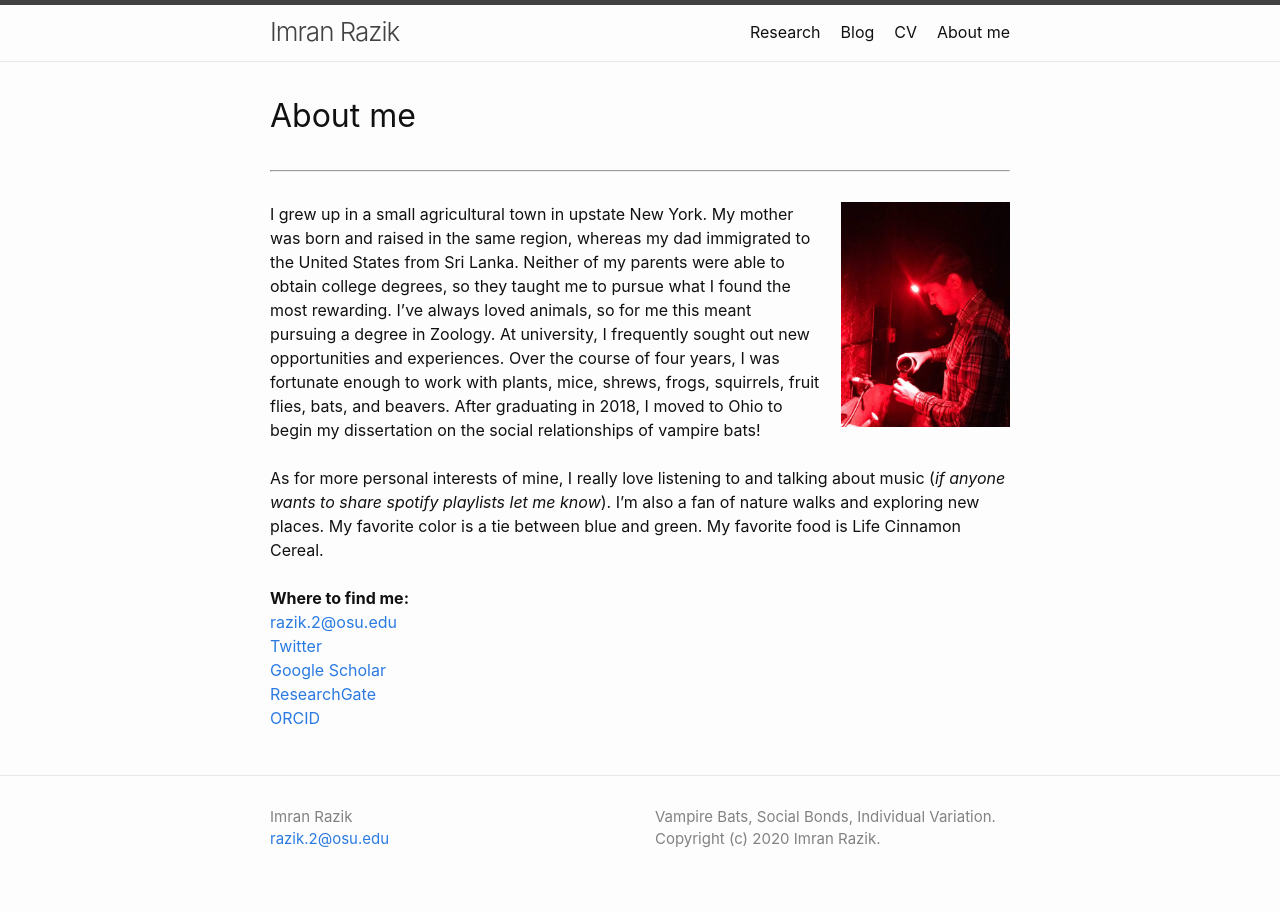
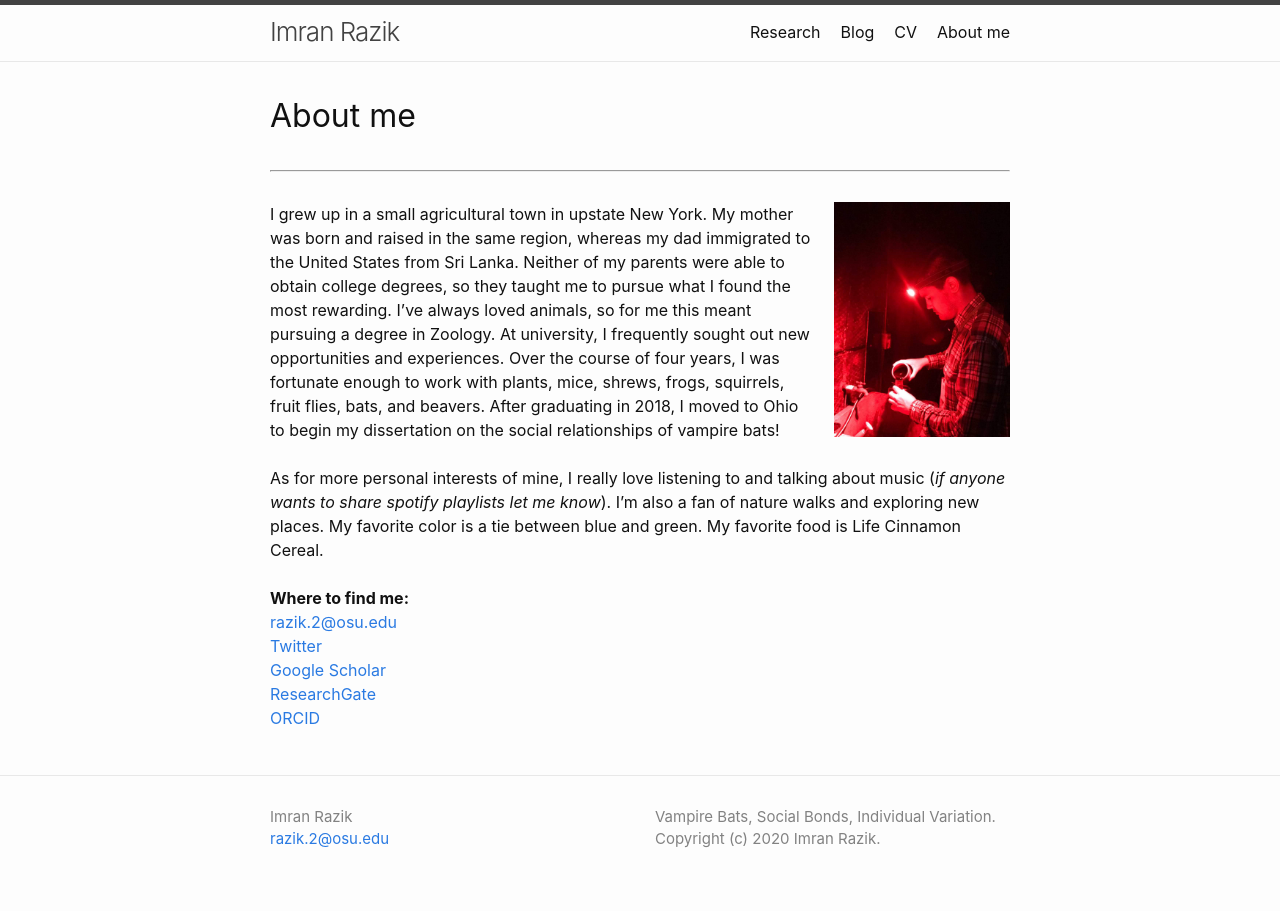
Before and after one commit to imranrazik/imranrazik.github.io, a Jekyll site: the page built from About-me.md, in a window 1280 px wide. Built offline with Jekyll 4.4.1, drawn with Linux system fonts in a browser that asks for light colours; our own code applies the rules of GitHub Pages for plain Markdown files.

Commit message:
Update About-me.md

```diff
--- a/About-me.md
+++ b/About-me.md
@@ -3,7 +3,7 @@
 ---
 # About me
 ---
-<img align="right" src="assets/34349279-38d9-4de1-ad80-4556efc33ab1.jpg" height="225px" style="float:right; margin-left:20px">I grew up in a small agricultural town in upstate New York. My mother was born and raised in the same region, whereas my dad immigrated to the United States from Sri Lanka. Neither of my parents were able to obtain college degrees, so they taught me to pursue what I found the most rewarding. I've always loved animals, so for me this meant pursuing a degree in Zoology. At university, I frequently sought out new opportunities and experiences. Over the course of four years, I was fortunate enough to work with plants, mice, shrews, frogs, squirrels, fruit flies, bats, and beavers. After graduating in 2018, I moved to Ohio to begin my dissertation on the social relationships of vampire bats!
+<img align="right" src="assets/34349279-38d9-4de1-ad80-4556efc33ab1.jpg" height="235px" style="float:right; margin-left:20px">I grew up in a small agricultural town in upstate New York. My mother was born and raised in the same region, whereas my dad immigrated to the United States from Sri Lanka. Neither of my parents were able to obtain college degrees, so they taught me to pursue what I found the most rewarding. I've always loved animals, so for me this meant pursuing a degree in Zoology. At university, I frequently sought out new opportunities and experiences. Over the course of four years, I was fortunate enough to work with plants, mice, shrews, frogs, squirrels, fruit flies, bats, and beavers. After graduating in 2018, I moved to Ohio to begin my dissertation on the social relationships of vampire bats!
 <br />
 <br />
 As for more personal interests of mine, I really love listening to and talking about music (*if anyone wants to share spotify playlists let me know*). I'm also a fan of nature walks and exploring new places. My favorite color is a tie between blue and green. My favorite food is Life Cinnamon Cereal.
```
